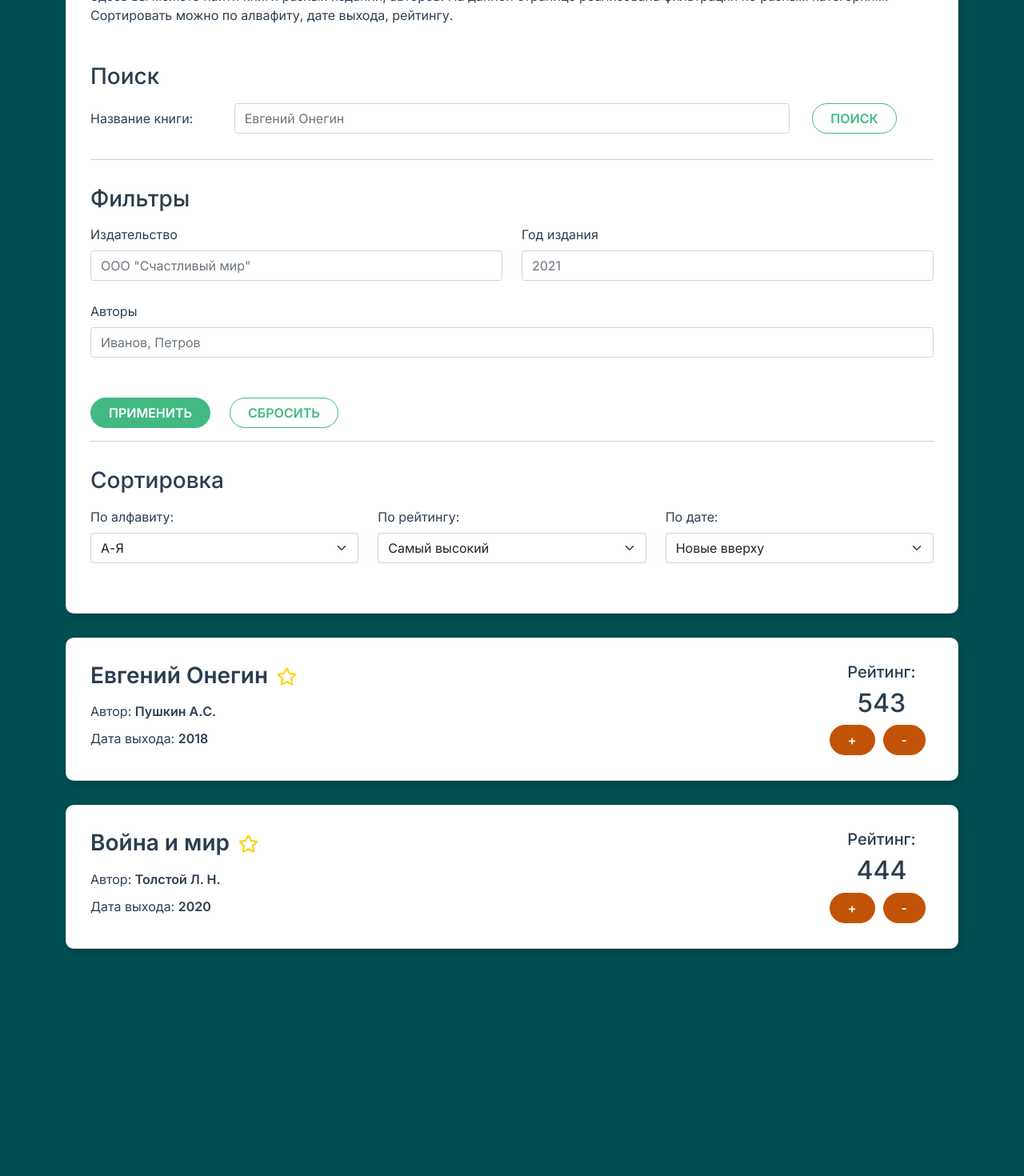
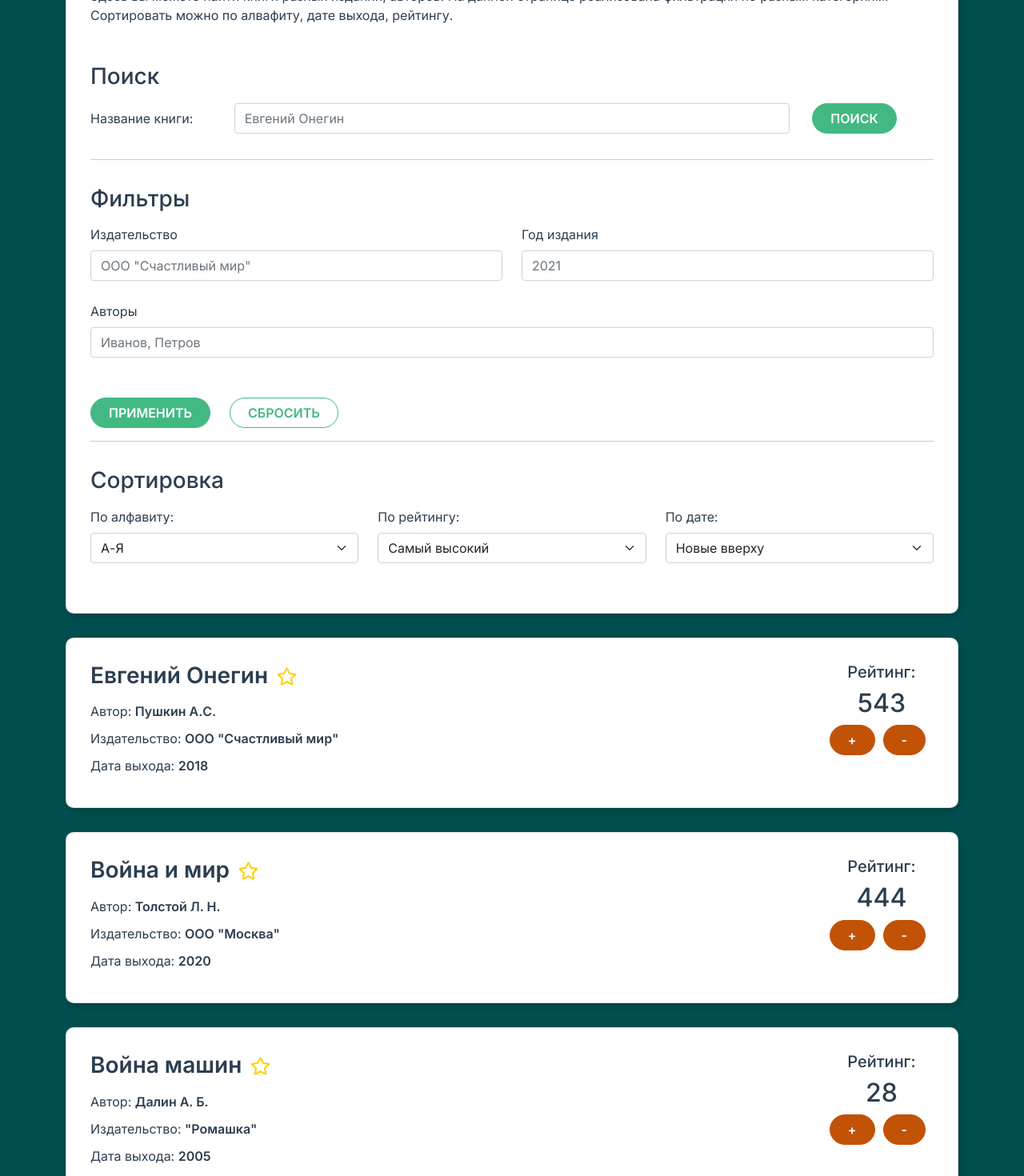
Before and after one commit to ANSNEKIT/ip-books, a Vue app: page /#/ in a window 1280 px wide. Shown: the part 340-1810 px from the top of the page at 80% size. Before the commit the page ends 1556 px from the top, so only its background shows below. Built offline with nearby package versions, Linux system fonts and the light colour scheme.

Commit message:
add serch logic

```diff
--- a/src/App.vue
+++ b/src/App.vue
@@ -24,6 +24,7 @@ export default {
           id: 1,
           name: 'Евгений Онегин',
           author: 'Пушкин А.С.',
+          publisher: 'ООО "Счастливый мир"',
           year: '2018',
           rating: 543,
           isChangeRating: true,
@@ -33,8 +34,19 @@ export default {
           id: 2,
           name: 'Война и мир',
           author: 'Толстой Л. Н.',
+          publisher: 'ООО "Москва"',
           year: '2020',
           rating: 444,
+          isChangeRating: true,
+          favourite: false,
+        },
+        {
+          id: 3,
+          name: 'Война машин',
+          author: 'Далин А. Б.',
+          publisher: '"Ромашка"',
+          year: '2005',
+          rating: 28,
           isChangeRating: true,
           favourite: false,
         },
--- a/src/components/AppBooks.vue
+++ b/src/components/AppBooks.vue
@@ -18,6 +18,9 @@
         </div>
         <p class="book-author">
           Автор: <strong>{{ author }}</strong>
+        </p>
+        <p class="book-publisher">
+          Издательство: <strong>{{ publisher }}</strong>
         </p>
         <p class="book-date">
           Дата выхода:
@@ -59,6 +62,7 @@ export default {
     id: Number,
     name: String,
     author: String,
+    publisher: String,
     year: String,
     rating: Number,
     isChangeRating: Boolean,
@@ -106,7 +110,8 @@ export default {
     display: flex;
     justify-content: space-between;
   }
-  .book .book-name {
+  .book .book-name
+  {
     margin: 0;
   }
 
@@ -115,7 +120,8 @@ export default {
     padding: 0;
   }
 
-  .book .book-author {
+  .book .book-author,
+  .book .book-publisher {
     margin: 0;
     margin-bottom: 10px;
   }
--- a/src/components/AppSearch.vue
+++ b/src/components/AppSearch.vue
@@ -11,9 +11,17 @@
           id="name_books"
           type="text"
           placeholder="Евгений Онегин"
+          v-model="name"
+          @keydown.enter="dispatchSearch"
         />
       </div>
-      <button type="button" class="button col-lg-2 ms-3">Поиск</button>
+      <button
+        @click="dispatchSearch"
+        type="button"
+        class="button primary col-lg-2 ms-3"
+      >
+        Поиск
+      </button>
     </div>
     <hr />
   </div>
@@ -22,6 +30,19 @@
 <script>
 export default {
   name: 'appSearch',
+  emits: {
+    search: (val) => typeof val === 'string',
+  },
+  data() {
+    return {
+      name: '',
+    };
+  },
+  methods: {
+    dispatchSearch() {
+      this.$emit('search', this.name);
+    },
+  },
 };
 </script>
 
--- a/src/views/Home.vue
+++ b/src/views/Home.vue
@@ -9,14 +9,12 @@
         реализована фильтрация по разным категориям. Сортировать можно по
         алвафиту, дате выхода, рейтингу.
       </p>
-      <app-search></app-search>
+      <app-search @search="searchBooks"></app-search>
       <app-filters></app-filters>
       <app-sort></app-sort>
     </div>
 
-    <app-no-books
-      v-if="!books.length"
-    ></app-no-books>
+    <app-no-books v-if="!books.length"></app-no-books>
     <app-books
       v-else
       v-for="(book, identity) in books"
@@ -24,6 +22,7 @@
       :id="book.id"
       :name="book.name"
       :author="book.author"
+      :publisher="book.publisher"
       :year="book.year"
       :rating="book.rating"
       :favourite="book.favourite"
@@ -125,8 +124,14 @@ export default {
       return this.dataBooks[id];
     },
 
+    searchBooks(str) {
+      // eslint-disable-next-line arrow-body-style
+      const resultBooks = this.dataBooks.filter((book) => {
+        return book.name.toLowerCase().includes(str.toLowerCase());
+      });
+      this.books = resultBooks;
+    },
   },
-
 };
 </script>
 
```
